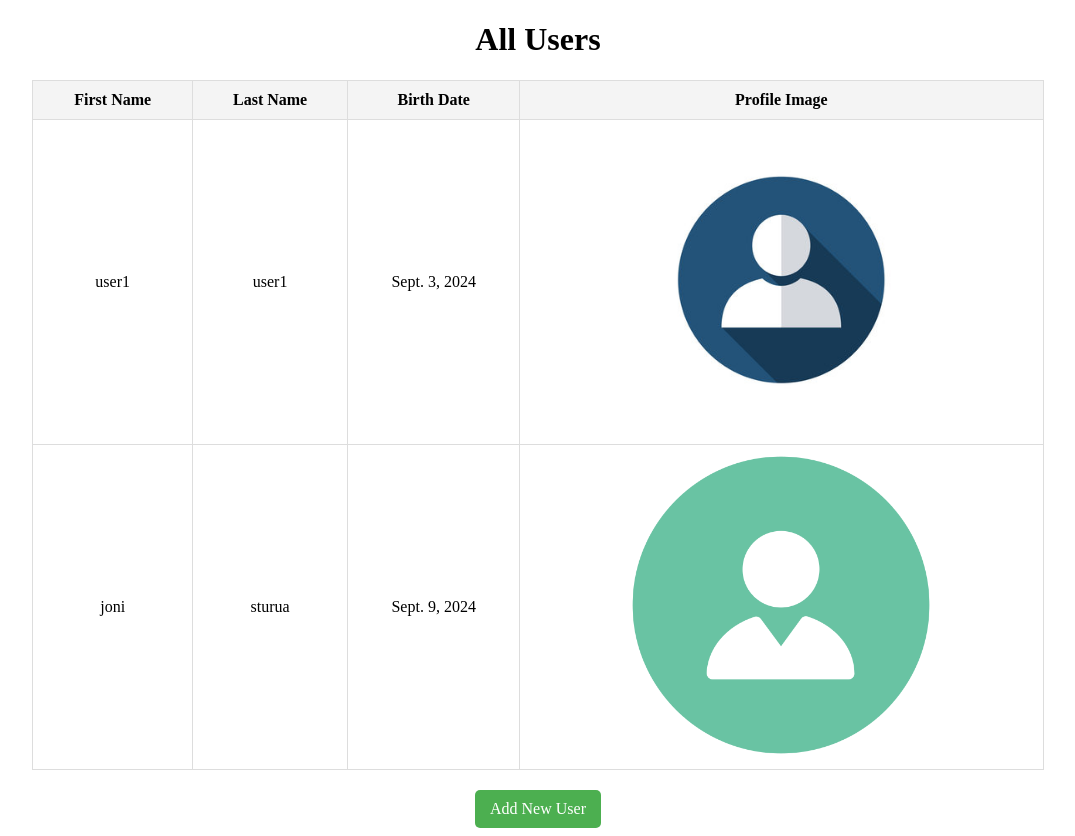
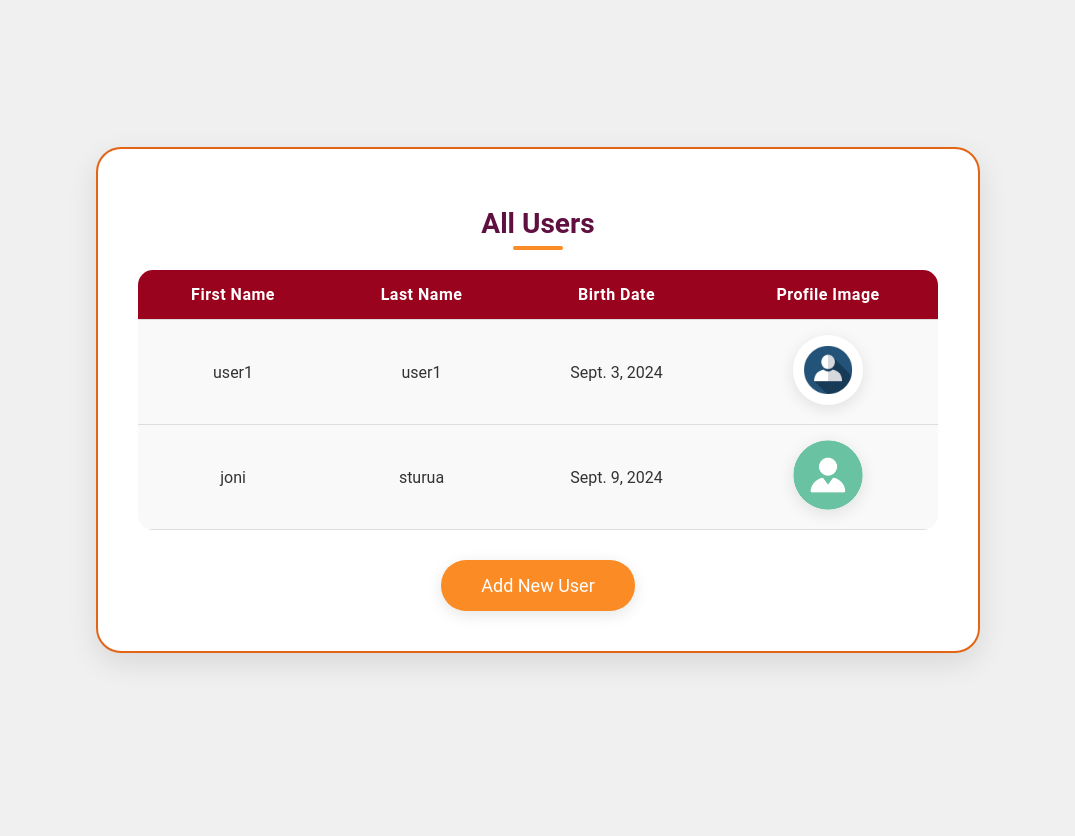
Before and after one commit to usarnameMe/user-list, a Django app: page /user/list/ in a window 1280 px wide. Shown: the whole page, without its empty margins (102-1177 px from the left). After the commit the page ends 663 px from the top, so only its background shows below. Run offline with Django 5.2, Linux system fonts and the light colour scheme; data comes from the database, SQL or seed files in the repository.

Commit message:
fix styling

```diff
--- a/test_project/static/users/style.css
+++ b/test_project/static/users/style.css
@@ -1,8 +1,52 @@
+/* General styling */
+body {
+    font-family: 'Roboto', sans-serif;
+    background-color: #f0f0f0;
+    margin: 0;
+    padding: 0;
+    color: #333;
+    display: flex;
+    justify-content: center;
+    align-items: center;
+    min-height: 100vh;
+}
+
 /* Container styling */
 .container {
-    width: 80%;
-    margin: 0 auto;
+    width: 90%;
+    max-width: 800px;
+    background-color: #fff;
+    padding: 40px;
+    border-radius: 25px;
+    box-shadow: 0 10px 30px rgba(0, 0, 0, 0.1);
+    border: 2px solid #e36414;
+    transition: transform 0.3s ease, box-shadow 0.3s ease;
+}
+
+.container:hover {
+    transform: translateY(-5px);
+    box-shadow: 0 15px 35px rgba(0, 0, 0, 0.15);
+}
+
+/* Heading styling */
+h1 {
+    font-size: 28px;
+    color: #5f0f40;
+    margin-bottom: 30px;
     text-align: center;
+    position: relative;
+}
+
+h1::after {
+    content: '';
+    width: 50px;
+    height: 4px;
+    background-color: #fb8b24;
+    position: absolute;
+    bottom: -10px;
+    left: 50%;
+    transform: translateX(-50%);
+    border-radius: 2px;
 }
 
 /* Table styling */
@@ -10,39 +54,98 @@
     width: 100%;
     border-collapse: collapse;
     margin-top: 20px;
+    border-radius: 15px;
+    overflow: hidden;
+    background-color: #f9f9f9;
 }
 
 .user-table th, .user-table td {
-    padding: 10px;
-    border: 1px solid #ddd;
+    padding: 15px 20px;
+    border-bottom: 1px solid #ddd;
     text-align: center;
+    font-size: 16px;
 }
 
-/* Table headers */
 .user-table th {
-    background-color: #f4f4f4;
+    background-color: #9a031e;
+    color: #ffffff;
     font-weight: bold;
+    letter-spacing: 0.5px;
+}
+
+.user-table tr {
+    transition: background-color 0.3s ease, transform 0.3s ease;
+}
+
+.user-table tr:hover {
+    background-color: #e36414;
+    color: #ffffff;
+    transform: scale(1.02);
+}
+
+.user-table tr:hover td {
+    background-color: transparent;
 }
 
 /* Profile image styling */
 .profile-image {
-    max-width: 300px;
-    max-height: 300px;
-    object-fit: cover; /* Ensures the image retains its aspect ratio */
-    border-radius: 10px;
+    width: 70px;
+    height: 70px;
+    object-fit: cover;
+    border-radius: 50%;
+    box-shadow: 0 4px 16px rgba(0, 0, 0, 0.1);
+    transition: transform 0.3s ease, box-shadow 0.3s ease;
 }
 
-/* Add User link styling */
+.profile-image:hover {
+    transform: scale(1.1);
+    box-shadow: 0 8px 24px rgba(0, 0, 0, 0.15);
+}
+
+/* Add user link styling */
 .add-user-link {
-    display: inline-block;
-    margin-top: 20px;
-    padding: 10px 15px;
-    background-color: #4CAF50;
-    color: white;
+    display: block;
+    width: fit-content;
+    margin: 30px auto 0;
+    padding: 15px 40px;
+    background-color: #fb8b24;
+    color: #ffffff;
+    font-size: 18px;
     text-decoration: none;
-    border-radius: 5px;
+    border-radius: 25px;
+    box-shadow: 0 4px 16px rgba(0, 0, 0, 0.1);
+    transition: background-color 0.3s ease, transform 0.3s ease, box-shadow 0.3s ease;
 }
 
 .add-user-link:hover {
-    background-color: #45a049;
+    background-color: #5f0f40;
+    transform: translateY(-5px);
+    box-shadow: 0 8px 24px rgba(0, 0, 0, 0.15);
 }
+
+/* Responsive styling */
+@media (max-width: 768px) {
+    .container {
+        width: 95%;
+        padding: 20px;
+    }
+
+    h1 {
+        font-size: 22px;
+    }
+
+    .user-table th, .user-table td {
+        font-size: 14px;
+        padding: 12px;
+    }
+
+    .profile-image {
+        width: 50px;
+        height: 50px;
+    }
+
+    .add-user-link {
+        font-size: 16px;
+        padding: 12px 25px;
+    }
+}
--- a/test_project/templates/users/user_list.html
+++ b/test_project/templates/users/user_list.html
@@ -10,7 +10,6 @@
 <body>
     <div class="container">
         <h1>All Users</h1>
-
         <table class="user-table">
             <thead>
                 <tr>
@@ -41,7 +40,6 @@
                 {% endfor %}
             </tbody>
         </table>
-
         <a class="add-user-link" href="{% url 'add_user' %}">Add New User</a>
     </div>
 </body>
```
Also changed, not shown: test_project/static/users/add_user.css (+81 -35 lines), test_project/templates/users/add_user.html (+7 -6 lines).
